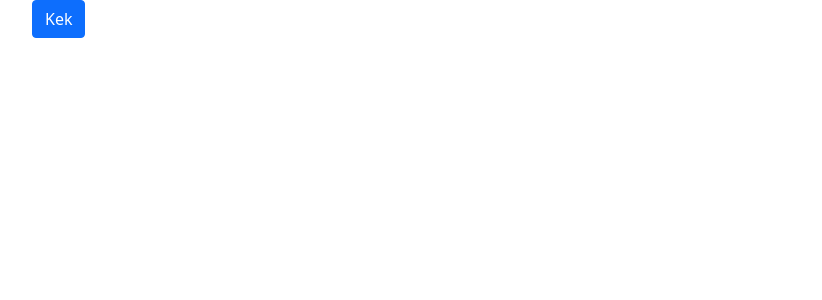
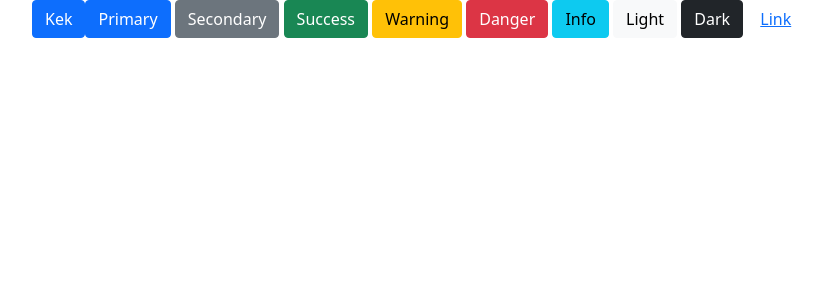
Before and after one commit to Teananazz/advancedproject, a React (Create React App) app: page / in a window 1280 px wide. Shown: the top 300 px of the page, without its empty margins (50-872 px from the left). Built offline with nearby package versions, Linux system fonts and the light colour scheme.

Commit message:
installed bootstrap working

```diff
--- a/package.json
+++ b/package.json
@@ -8,8 +8,9 @@
     "@testing-library/user-event": "^13.5.0",
     "bootstrap": "^5.1.3",
     "react": "^18.0.0",
+    "react-bootstrap": "^2.2.3",
     "react-dom": "^18.0.0",
-    "react-scripts": "^2.1.3",
+    "react-scripts": "^5.0.0",
     "web-vitals": "^2.1.4"
   },
   "scripts": {
--- a/src/App.js
+++ b/src/App.js
@@ -2,7 +2,8 @@
 
 import TextForm from './LoginScreen/TextForm'
 import React from 'react'
-
+import 'bootstrap/dist/css/bootstrap.min.css';
+import Button from 'react-bootstrap/Button'
 // after joke 2
 //after joke 3
 
@@ -11,14 +12,9 @@ const App =
 
         return (
             <>
-                <script src="https://code.jquery.com/jquery-3.3.1.slim.min.js"
-                    integrity="sha384-q8i/X+965DzO0rT7abK41JStQIAqVgRVzpbzo5smXKp4YfRvH+8abtTE1Pi6jizo"
-                    crossorigin="anonymous"></script>
 
-                <link rel="stylesheet"
-                    href="https://cdn.jsdelivr.net/npm/bootstrap@5.1.3/dist/css/bootstrap.min.css"
-                    integrity="sha384-1BmE4kWBq78iYhFldvKuhfTAU6auU8tT94WrHftjDbrCEXSU1oBoqyl2QvZ6jIW3"
-                    crossorigin="anonymous" />
+
+
 
             <div className='container'>
 
@@ -26,6 +22,7 @@ const App =
 
 
                 </div>
+
 
             </>
         )
--- a/src/LoginScreen/TextForm.js
+++ b/src/LoginScreen/TextForm.js
@@ -1,14 +1,23 @@
 
+import Button from 'react-bootstrap/Button';
+import React from 'react'
 
- import React from 'react'
 const TextForm =
 
     ({ name }) => {
 
         return (
            <div>
-                <button type="button" class="btn btn-primary">{name}</button>
-
+                <button type="button" className="btn btn-primary">{name}</button>
+                <>
+                    <Button variant="primary">Primary</Button>{' '}
+                    <Button variant="secondary">Secondary</Button>{' '}
+                    <Button variant="success">Success</Button>{' '}
+                    <Button variant="warning">Warning</Button>{' '}
+                    <Button variant="danger">Danger</Button> <Button variant="info">Info</Button>{' '}
+                    <Button variant="light">Light</Button> <Button variant="dark">Dark</Button>{' '}
+                    <Button variant="link">Link</Button>
+                </>
              </div>
 
             )
--- a/src/index.js
+++ b/src/index.js
@@ -3,7 +3,7 @@ import ReactDOM from 'react-dom/client';
 import './index.css';
 import App from './App';
 import reportWebVitals from './reportWebVitals';
-
+import 'bootstrap';
 
 const Element = document.getElementById("root");
 const root = ReactDOM.createRoot(Element);
```
Also changed, not shown: 1 other file (tests, documents, lock files or other folders).
